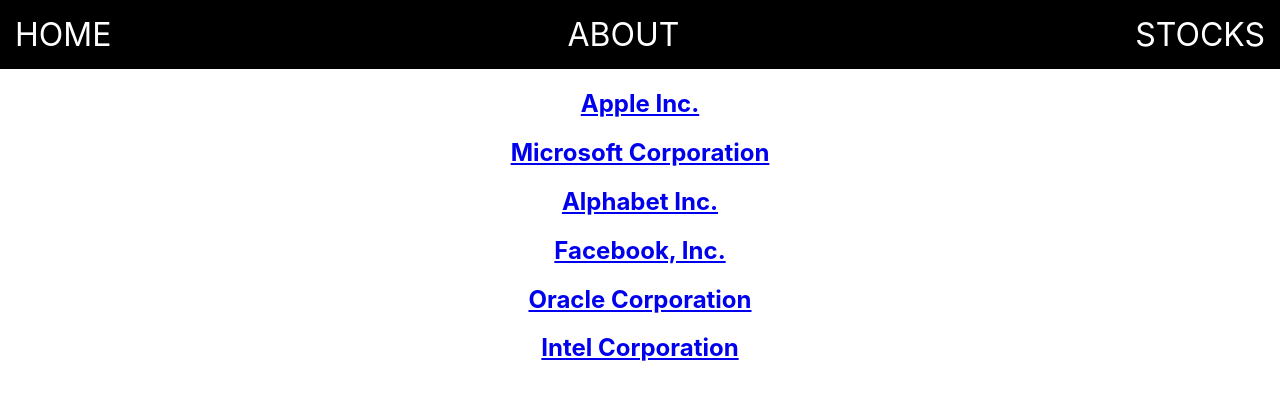
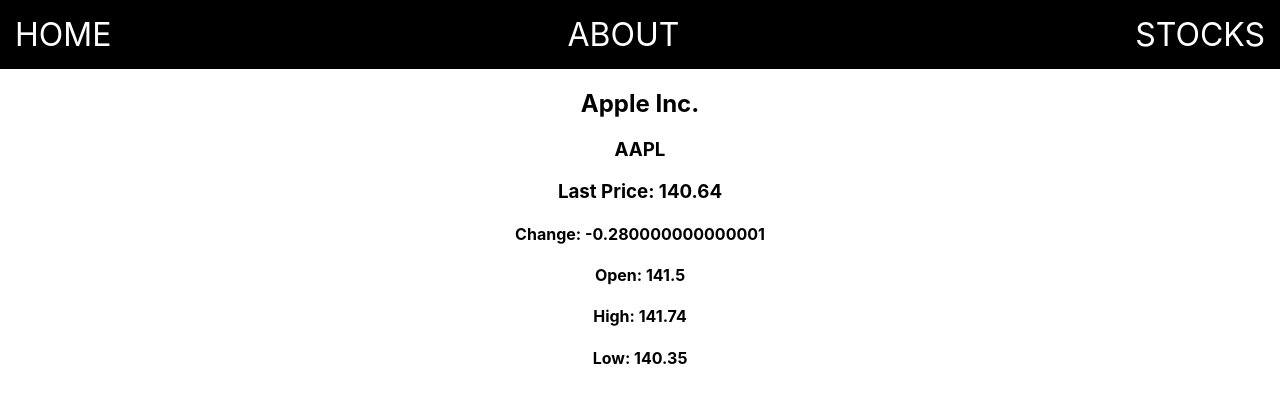
Before and after one commit to maxmcgrath1/stock_router_lab, a React (Create React App) app: page /stocks/AAPL in a window 1280 px wide. Shown: the top 402 px of the page. Built offline with nearby package versions, Linux system fonts and the light colour scheme.

Commit message:
refactored stock.js and now it works (thanks john)

```diff
--- a/src/App.js
+++ b/src/App.js
@@ -15,9 +15,8 @@ function App() {
       <Routes>
         <Route path ="/" element={<Home />} />
         <Route path ="/about" element={<About />} />
-        <Route path ="/stocks" element={<Dashboard />} >
-          <Route path=":symbol" element={<Stock />} />
-        </Route>
+        <Route path ="/stocks" element={<Dashboard />} />
+        <Route path="/stocks/:symbol" element={<Stock />} />
       </Routes>
     </div>
   );
--- a/src/pages/dashboard.js
+++ b/src/pages/dashboard.js
@@ -1,15 +1,15 @@
 import React from 'react'
-import stocks from '../data'
+import data from '../data'
 import { Link } from "react-router-dom";
 
 const Dashboard = (props) => {
     return (
         <div className="stocks">
-            {stocks.map((coin) => {
-                const { name, symbol } = coin;
+            {data.map((stock) => {
+                const { name, symbol } = stock;
 
                 return (
-                    <Link to={`/stock/${symbol}`}>
+                    <Link to={`/stocks/${symbol}`}>
                         <h2>{name}</h2>
                     </Link>
                 );
--- a/src/pages/stock.js
+++ b/src/pages/stock.js
@@ -1,9 +1,23 @@
 import React from 'react'
+import { useParams } from "react-router";
+import data from '../data';
+
 
 const Stock = () => {
+    const params = useParams();
+    const symbol = params.symbol
+    const stock = data.find((stock) => stock.symbol === symbol);
     return (
-        <div>A Single Stock!</div>
+        <div>
+            <h2>{stock.name}</h2>
+            <h3>{stock.symbol}</h3>
+            <h3>Last Price: {stock.lastPrice}</h3>
+            <h4>Change: {stock.change}</h4>
+            <h4>Open: {stock.open}</h4>
+            <h4>High: {stock.high}</h4>
+            <h4>Low: {stock.low}</h4>
+        </div>
     )
-}
+};
 
-export default Stock
+export default Stock;
```
